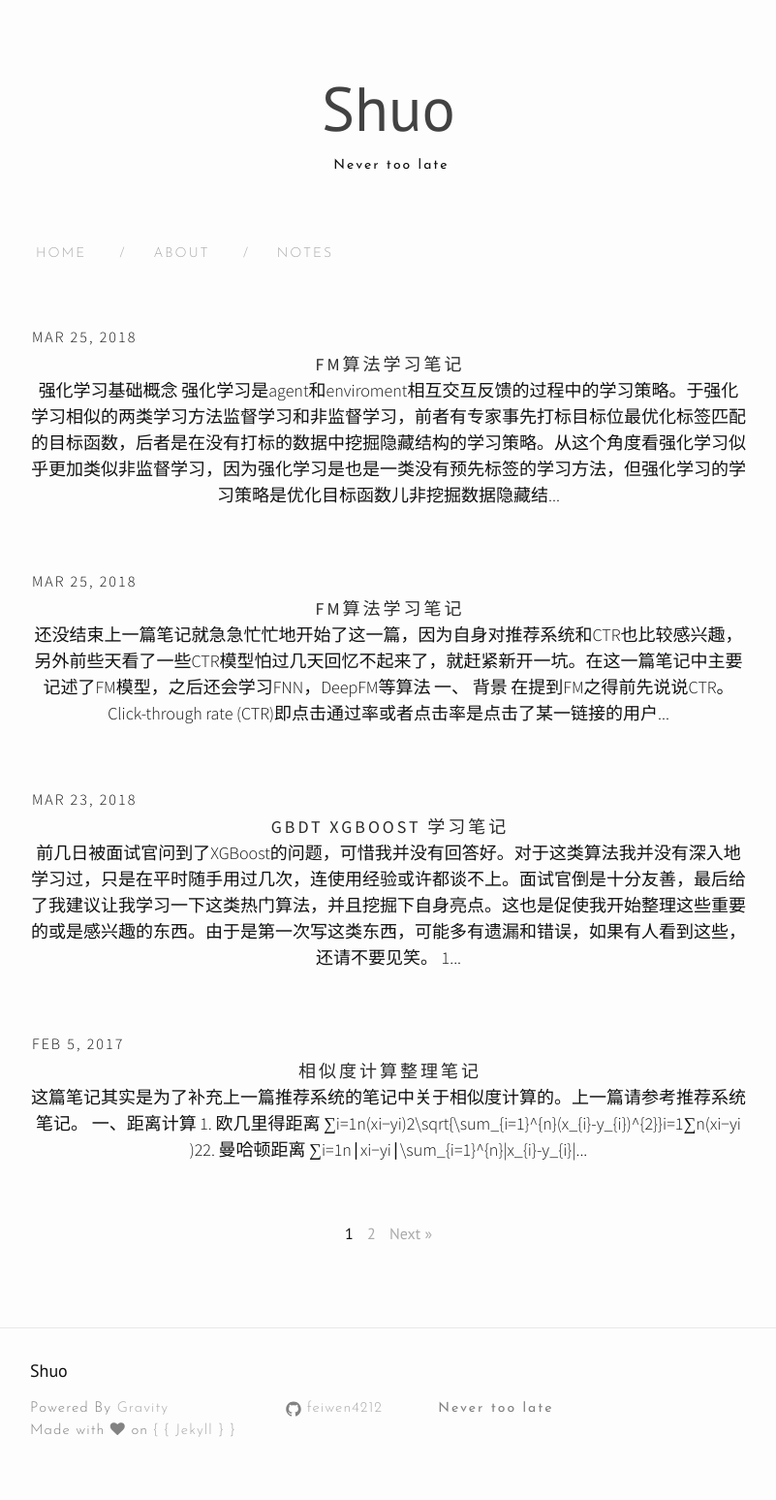
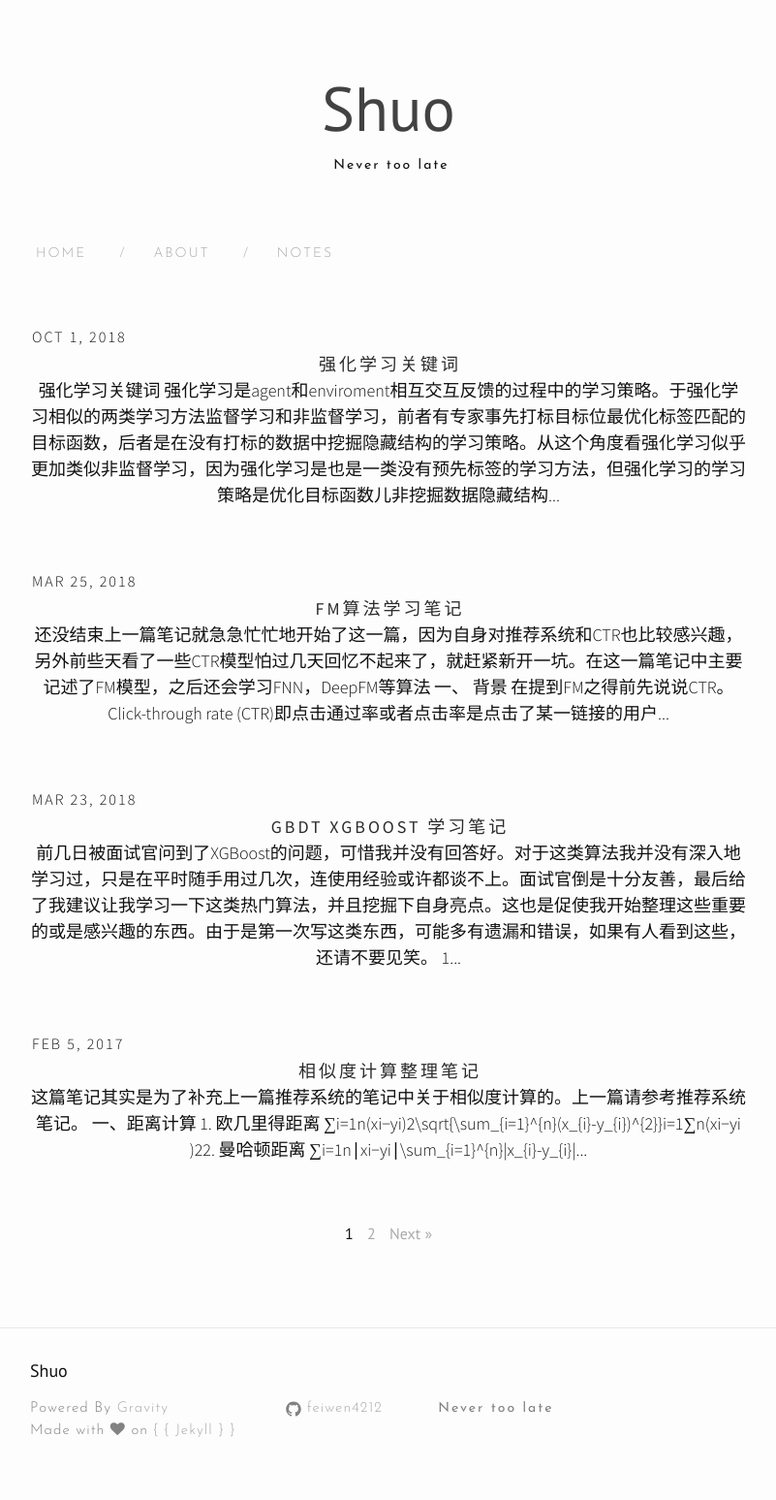
Before and after one commit to feiwen4212/feiwen4212.github.io, a Jekyll site: the page built from index.html, in a window 1280 px wide. Shown: the whole page at 97% size, without its empty margins (239-1040 px from the left). Built offline with Jekyll 4.4.1, drawn with Linux system fonts in a browser that asks for light colours; nearby versions of some CDN libraries; the list of posts is cut into pages by our own code.

Commit message:
RL-terms tweaks

```diff
--- a/_posts/2018-10-01-RL-Terms.markdown
+++ b/_posts/2018-10-01-RL-Terms.markdown
@@ -1,12 +1,12 @@
 ---
 layout: post
-title:  "FM算法学习笔记"
-date:   2018-03-25 14:07:10 +0530
+title:  "强化学习关键词"
+date:   2018-10-01 17:07:10 +0530
 categories: notes
 ---
 <html>
 <body>
-    <h2 id="%e5%bc%ba%e5%8c%96%e5%ad%a6%e4%b9%a0%e5%9f%ba%e7%a1%80%e6%a6%82%e5%bf%b5"><strong>强化学习基础概念</strong></h2>
+    <h2 id="%e5%bc%ba%e5%8c%96%e5%ad%a6%e4%b9%a0%e5%9f%ba%e7%a1%80%e6%a6%82%e5%bf%b5"><strong>强化学习关键词</strong></h2>
 <p>强化学习是agent和enviroment相互交互反馈的过程中的学习策略。于强化学习相似的两类学习方法监督学习和非监督学习，前者有专家事先打标目标位最优化标签匹配的目标函数，后者是在没有打标的数据中挖掘隐藏结构的学习策略。从这个角度看强化学习似乎更加类似非监督学习，因为强化学习是也是一类没有预先标签的学习方法，但强化学习的学习策略是优化目标函数儿非挖掘数据隐藏结构，从这来看强化学习于监督学习存在很多类同。</p>
 <p><img src="https://lilianweng.github.io/lil-log/assets/images/agent_environment_MDP.png" alt="image">
 Fig 1：MDP中中enviroment和aget的交互</p>
```
